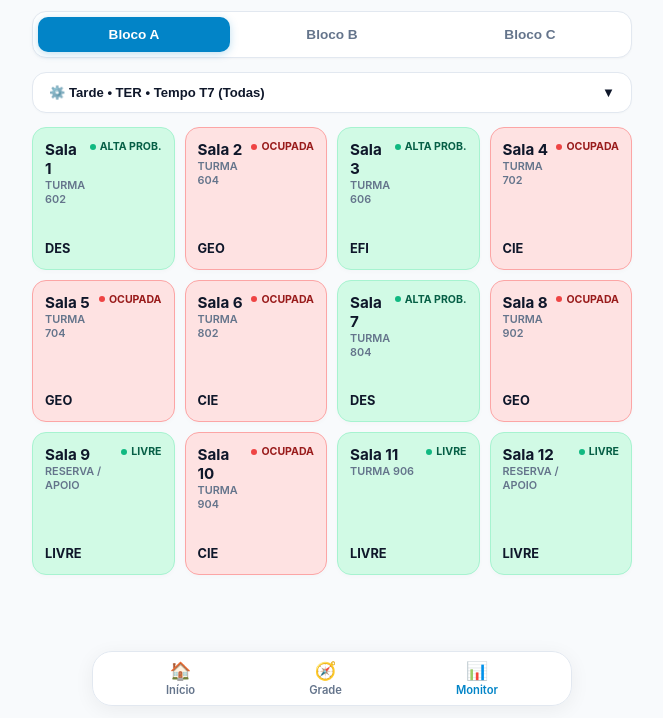
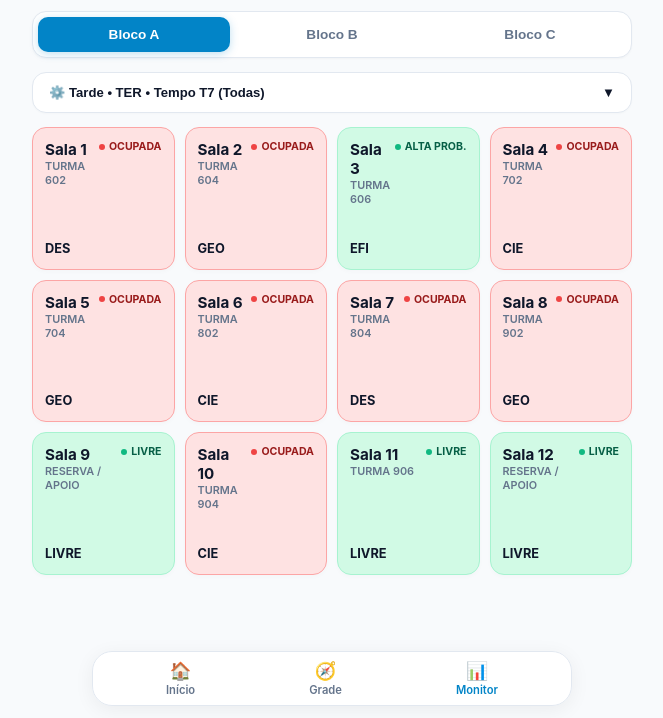
Before and after one commit to seorerealengoii/Campus-app, a plain HTML site: page monitor.html in a window 1280 px wide. Shown: the part 82-800 px from the top of the page, without its empty margins (308-971 px from the left). Drawn offline with Linux system fonts and the light colour scheme; no server answers.

Commit message:
Update monitor.html

```diff
--- a/monitor.html
+++ b/monitor.html
@@ -628,7 +628,7 @@
     let OCORRENCIAS_HOJE = JSON.parse(localStorage.getItem("seore_prof_ocorrencias") || "{}");
     let RELACAO_DOCENTES = JSON.parse(localStorage.getItem("seore_relacao_docentes") || "{}");
 
-    const LIBERADAS = ["efi", "ed. fisica", "educacao fisica", "art", "artes", "mus", "musica", "info", "informatica", "des", "desenho", "tm", "a/m", "artes/musica", "red", "gp(1as)", "faom", "faom(1as)", "g.oper", "g.qual", "mkt", "cont"];
+    const LIBERADAS = ["efi", "ed. fisica", "educacao fisica", "art", "artes", "mus", "musica", "info", "informatica", "tm", "a/m", "artes/musica", "red", "gp(1as)", "faom", "faom(1as)", "g.oper", "g.qual", "mkt", "cont"];
     const IDIOMAS = ["ing", "ingles", "fra", "frances", "esp", "espanhol", "f/e", "e/i", "f/i", "edmar/fr", "ap"];
 
     const TURNO_ESTENDIDO_GRADE = {
```
